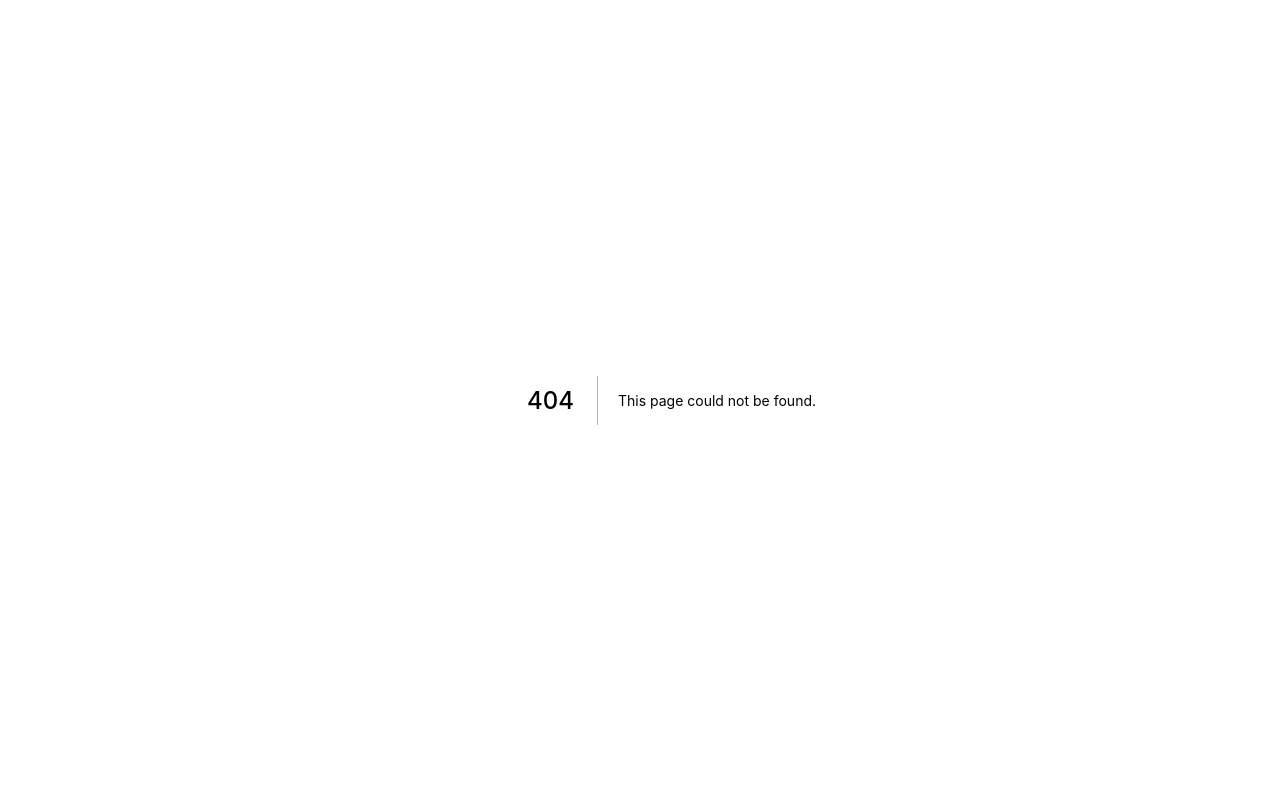
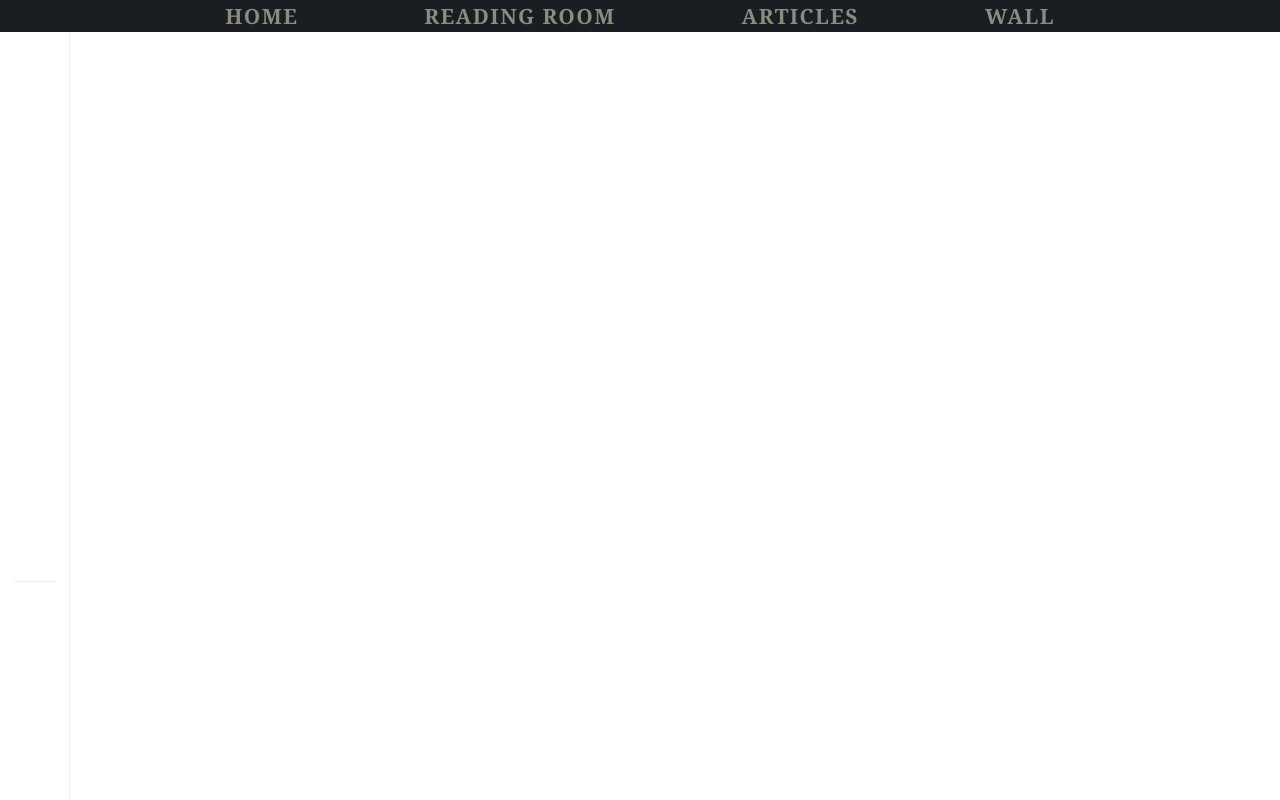
Before and after one commit to MicMetz/library, a Next.js app: page /Articles/ArticleMap in a window 1280 px wide. Before the commit this address had no page. Built offline with nearby package versions, Linux system fonts and the light colour scheme.

Commit message:
Sidebar adjustments

```diff
--- /dev/null
+++ b/src/pages/Articles/ArticleMap.js
@@ -0,0 +1,29 @@
+import Head from 'next/head'
+import Link from 'next/link'
+import Image from 'next/image'
+import React, { useEffect, useRef, useState } from 'react'
+import { ArticleMapBody, ArticleMapMain } from '../../styles/ArticleMapStyledComponents.js'
+import { Layout } from '../components/Layout.js'
+import { SideBar } from '../components/Sidebar.js'
+
+
+
+
+export default function ArticleMap () {
+  return (
+    <Layout >
+      <Head >
+        <title >Article Map</title >
+        <meta name = "description" content = "initial-scale=1.0, width=device-width"/>
+      </Head >
+      <ArticleMapBody >
+        <SideBar header = {'Article Map'} chapters = {[]}/>
+
+      </ArticleMapBody >
+
+      <ArticleMapMain >
+
+      </ArticleMapMain >
+    </Layout >
+  )
+}
--- a/src/pages/Articles/Human-Capital.mdx
+++ b/src/pages/Articles/mdx/Human-Capital.mdx
@@ -18,7 +18,7 @@ author: "Michael M. Metzger"
     <br />
   </p >
 
-  <img src = "../../../public/images/articles/HumanCapital/RogerFreeman.png" alt = "Roger Freeman" width = "100%"/>
+  <img src = "../../../../public/images/articles/HumanCapital/RogerFreeman.png" alt = "Roger Freeman" width = "100%"/>
 
   <h2 style = "text-align: center;">Neoliberal Austery</h2 >
   <p >
--- a/src/pages/Homepage/Homepage.js
+++ b/src/pages/Homepage/Homepage.js
@@ -1,12 +1,12 @@
 import Head from 'next/head'
 import Link from 'next/link'
+import Image from 'next/image'
 import React, { useEffect, useRef, useState } from 'react'
 import { Layout } from '../components/Layout.js'
 import { SideBar } from '../components/SideBar.js'
 import { ArticleByline, ArticleSubtitle, ArticleTitle } from '../../styles/ArticleStyledComponents.js'
+
 import { HomeArticleFeaturedAtrribution, HomeArticleFeaturedCoverImage, HomeArticleFeaturedDetails, HomeBody, HomeFooter, HomeMain } from '../../styles/HomepageStyledComponents.js'
-
-import Image from 'next/image'
 import KillAnythingThatMovesCover from '/public/images/readings/KillAnythingThatMoves.jpg'
 import { CurrentReadings } from '/public/datasets/CurrentReadings.js'
 
--- a/src/pages/components/Navigation.js
+++ b/src/pages/components/Navigation.js
@@ -43,12 +43,12 @@ export const Navigation = () => {
           </Link >
         </NavigationListItem >
         <NavigationListItem active = {active === 'Articles'}>
-          <Link href = "/Articles">
+          <Link href = "/Articles/ArticleMap">
             <span >Articles</span >
           </Link >
         </NavigationListItem >
         <NavigationListItem active = {active === 'Wall'}>
-          <Link href = "/Wall">
+          <Link href = "/WallofMisery/WallofMisery.js">
             <span >Wall</span >
           </Link >
         </NavigationListItem >
--- a/src/pages/components/SideBar.js
+++ b/src/pages/components/SideBar.js
@@ -32,17 +32,20 @@ export const SideBar = ({ header, chapters }) => {
   }, [scrollTop])
 
   return (
-    <>
-      <SidebarMenuButtonOverlay onClick = {() => setMenu(!menu)}>
+    <SidebarMenuButtonOverlay onClick = {() => setMenu(!menu)}>
       {menu ?
         <SideMenuOpened >
           <SideMenuHeader >
-            <h1 >{header.title}</h1 >
+            <h1 >{header?.title}</h1 >
             {/* <h2 >{header?.subtitle}</h2 > */}
           </SideMenuHeader >
           <ToC >
-            <ToCHeader>
-              Chapter List
+            <ToCHeader >
+              {header !== 'Article Map' && chapters !== null ?
+                'Chapter List'
+                :
+                ' '
+              }
             </ToCHeader >
             {chapters?.map(({ id, chapterTitle }) => (
               <ToCItem key = {id} active = {activeChapter === id}>
@@ -57,12 +60,11 @@ export const SideBar = ({ header, chapters }) => {
         :
         <SideMenuClosed >
           <SidebarHeader >
-            <h1 >{header.title}</h1 >
+            <h1 >{header?.title}</h1 >
             {/* <h2 >{header?.subtitle}</h2 > */}
           </SidebarHeader >
         </SideMenuClosed >
       }
-      </SidebarMenuButtonOverlay >
-      </>
+    </SidebarMenuButtonOverlay >
   )
 }
--- /dev/null
+++ b/src/styles/ArticleMapStyledComponents.js
@@ -0,0 +1,22 @@
+import styled from 'styled-components'
+
+
+
+
+export const ArticleMapBody = styled.div`
+  margin-left: 8vw !important;
+  padding: 4rem 2rem 0 !important;
+  line-height: 24px;
+  //background-size: 100px 100px;
+  background-blend-mode: multiply;
+`
+
+export const ArticleMapMain = styled.main`
+  display: flex;
+  align-items: center;
+  justify-content: space-around;
+  min-height: calc(100vh - 9rem);
+  margin: 0 auto;
+  max-width: 95vw;
+  width: 100%;
+`
--- a/src/themes/defaultTheme.js
+++ b/src/themes/defaultTheme.js
@@ -1,17 +1,19 @@
 export default {
   // Temp fonts
   fonts: {
-    title: "Space Grotesk, sans-serif",
-    main: "Space Grotesk, sans-serif"
+    title: 'Space Grotesk, sans-serif',
+    main : 'Space Grotesk, sans-serif',
+
   },
   // Colors for layout
   colors: {
-    background: "#1A1E23FF",
-    background1: "#d6d8de",
-    primary1: "#d3743a",
-    accent1: "hsl(34.9,98.6%,72.9%)",
-    button: "hsl(205.1,100%,36.1%)",
-    background2: "hsl(232.7,27.3%,23.7%)",
+    background : '#1A1E23FF',
+    background1: '#d6d8de',
+    primary1   : '#d3743a',
+    // primary2   :
+    accent1    : 'hsl(34.9,98.6%,72.9%)',
+    button     : '#FF1847FF',
+    background2: 'hsl(232.7,27.3%,23.7%)',
   },
   // Breakpoints for responsive design
   breakpoints: {
```
Also changed, not shown: config/next.config.js (+5 -5 lines).
